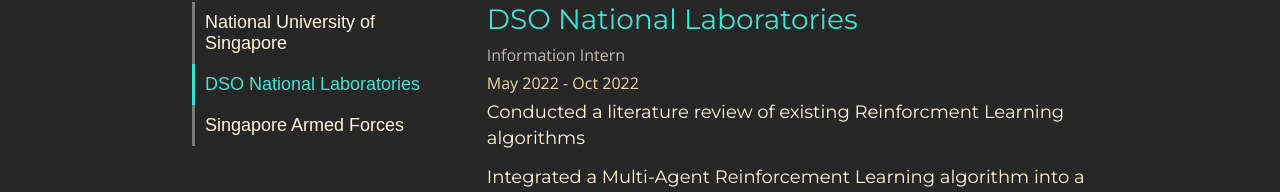
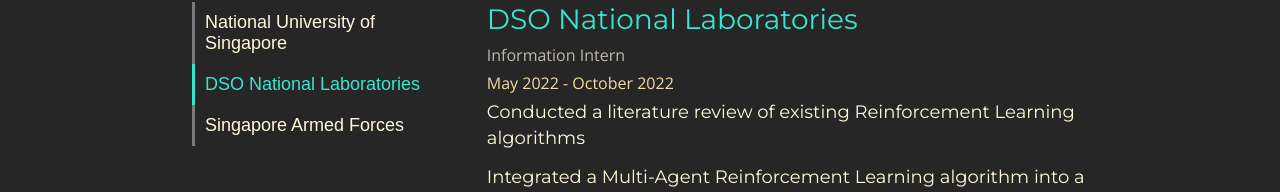
Before and after one commit to justinfidelis/justinfidelis.github.io, a React (Create React App) app in the folder portfolio/: page / in a window 1280 px wide. Both pictures are taken after a click on the button "DSO National Laboratories". Shown: the part 2936-3128 px from the top of the page. Built offline with nearby package versions, Linux system fonts and the light colour scheme.

Commit message:
Fix inconsistencies in experience tab

```diff
--- a/portfolio/src/components/Experience.jsx
+++ b/portfolio/src/components/Experience.jsx
@@ -53,7 +53,7 @@ const Experience = () => {
         >
             <h3 className="experience-header">National University of Singapore</h3>
             <small className="experience-role">Student Teaching Assistant</small>
-            <small className="experience-date">Jan 2023 - Present</small>
+            <small className="experience-date">January 2023 - April 2023</small>
             <div className="experience-text">
                 <p>Facilitated weekly lab sessions for CG2111A - Engineering Principles and Practice II, an intermediate module on register level programming for Arduino</p>
 
@@ -72,9 +72,9 @@ const Experience = () => {
         >
             <h3 className="experience-header">DSO National Laboratories</h3>
             <small className="experience-role">Information Intern</small>
-            <small className="experience-date">May 2022 - Oct 2022</small>
+            <small className="experience-date">May 2022 - October 2022</small>
             <div className="experience-text">
-                <p>Conducted a literature review of existing Reinforcment Learning algorithms</p>
+                <p>Conducted a literature review of existing Reinforcement Learning algorithms</p>
                 <p>Integrated a Multi-Agent Reinforcement Learning algorithm into a simulation environment in Python</p>
                 <p>Performed controlled testing of the algorithms' learning efficiency, performance and reliability</p>
                 <p>Created a simulation environment for AI agents using the OpenAI Gym API</p>
```
Also changed, not shown: portfolio/public/index.html (+0 -10 lines).
